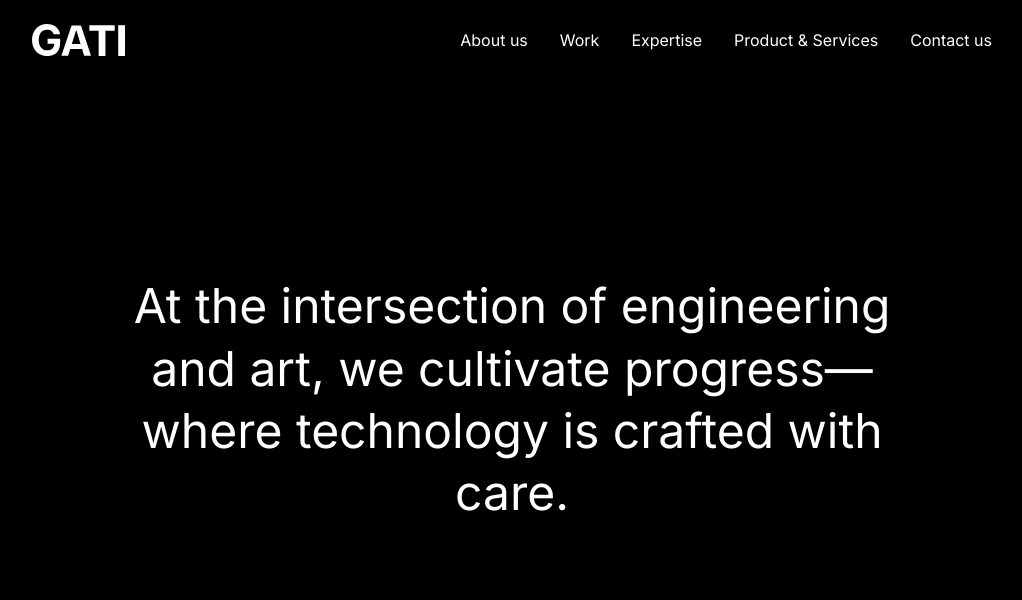
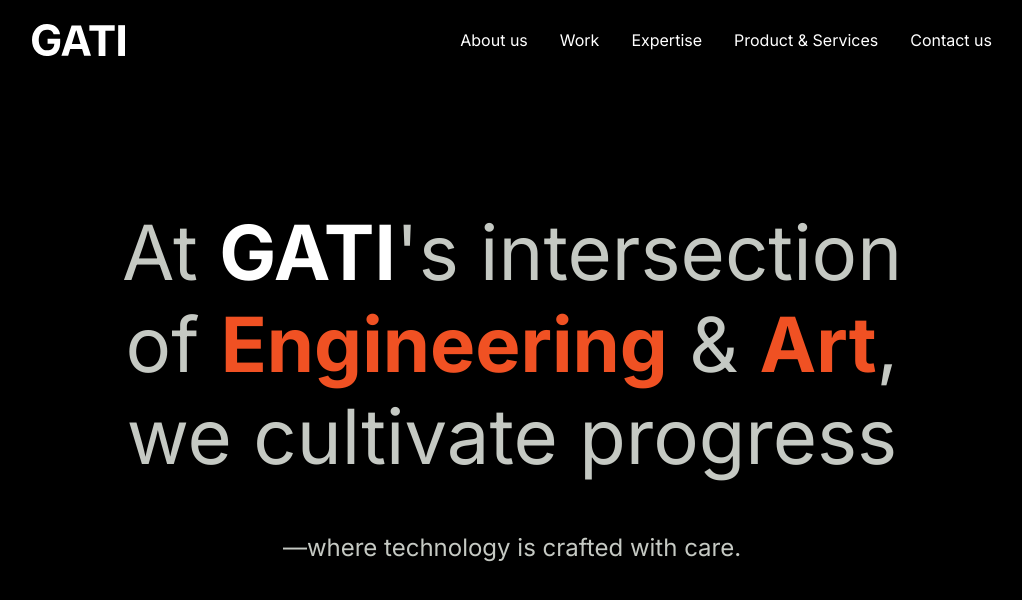
Before and after one commit to ranggabagas30/gati-web-landing, a React (Vite) app: page / in a window 1280 px wide. Shown: the top 600 px of the page, without its empty margins (128-1150 px from the left). Built offline with nearby package versions, Linux system fonts and the light colour scheme.

Commit message:
Implement new manifesto text for index 0 according to Figma UI design

```diff
--- a/src/app/components/Header.tsx
+++ b/src/app/components/Header.tsx
@@ -20,16 +20,19 @@
 
       // Handle header visibility based on scroll direction
       // Only collapse/expand after scrolling past a small threshold (e.g., 10px)
-      if (currentScrollY < 10) {
-        // At the top, always show header
-        setIsHeaderVisible(true);
-      } else if (currentScrollY > lastScrollY.current) {
-        // Scrolling down - hide header
-        setIsHeaderVisible(false);
-      } else if (currentScrollY < lastScrollY.current) {
-        // Scrolling up - show header
-        setIsHeaderVisible(true);
-      }
+      // TODO: Uncomment this when we have a better way to handle header visibility
+      // if (currentScrollY < 10) {
+      //   // At the top, always show header
+      //   setIsHeaderVisible(true);
+      // } else if (currentScrollY > lastScrollY.current) {
+      //   // Scrolling down - hide header
+      //   setIsHeaderVisible(false);
+      // } else if (currentScrollY < lastScrollY.current) {
+      //   // Scrolling up - show header
+      //   setIsHeaderVisible(true);
+      // }
+
+      setIsHeaderVisible(true);
 
       lastScrollY.current = currentScrollY;
     };
--- a/src/app/components/ManifestoSection.tsx
+++ b/src/app/components/ManifestoSection.tsx
@@ -5,7 +5,7 @@
 gsap.registerPlugin(ScrollTrigger);
 
 const manifestoTexts = [
-  'At the intersection of engineering and art, we cultivate progress—where technology is crafted with care.',
+  'At GATI\'s intersection of Engineering & Art, we cultivate progress\n—where technology is crafted with care.',
   'Creativity speaks with purpose, guided by clarity and responsibility.',
   'Every solution honors people, business, and the future.',
   'We provide clear creative direction and build efficient, scalable systems that help businesses grow safely and sustainably.',
@@ -109,16 +109,52 @@
         className="flex items-center justify-center min-h-screen px-6"
       >
         <div className="max-w-[800px] mx-auto grid">
-          {manifestoTexts.map((text, index) => (
+          {manifestoTexts.map((text, index) => {
+            if (index === 0) {
+              // Special styling for first manifesto text
+              return (
                 <p
                   key={index}
-              ref={(el) => (textRefs.current[index] = el)}
+                  ref={(el) => {
+                    textRefs.current[index] = el;
+                  }}
+                  className="col-start-1 row-start-1 text-[#C5C9C3] text-center leading-relaxed"
+                  style={{
+                    opacity: index === 0 ? 1 : 0,
+                    fontFamily: 'Inter, sans-serif',
+                    fontSize: '76px',
+                    fontWeight: 400,
+                    lineHeight: '92px',
+                  }}
+                >
+                  At{' '}
+                  <span style={{ color: '#ffffff', fontWeight: 700 }}>GATI</span>
+                  's intersection of{' '}
+                  <span style={{ color: '#f05123', fontWeight: 700 }}>Engineering</span>
+                  {' & '}
+                  <span style={{ color: '#f05123', fontWeight: 700 }}>Art</span>
+                  , we cultivate progress
+                  <br />
+                  <span style={{ fontSize: '24px', fontWeight: 400 }}>
+                    —where technology is crafted with care.
+                  </span>
+                </p>
+              );
+            }
+
+            return (
+              <p
+                key={index}
+                ref={(el) => {
+                  textRefs.current[index] = el;
+                }}
                 className="col-start-1 row-start-1 text-white text-center text-3xl md:text-4xl lg:text-5xl leading-relaxed md:leading-relaxed lg:leading-[1.3]"
                 style={{ opacity: index === 0 ? 1 : 0 }}
               >
                 {text}
               </p>
-          ))}
+            );
+          })}
         </div>
       </div>
     </div>
--- a/src/styles/fonts.css
+++ b/src/styles/fonts.css
@@ -1 +1 @@
-@import url('https://fonts.googleapis.com/css2?family=Inter:wght@400;500;600&display=swap');
+@import url('https://fonts.googleapis.com/css2?family=Inter:wght@400;500;600;700&display=swap');
```
Lines whose indentation alone changed are shown as unchanged.
